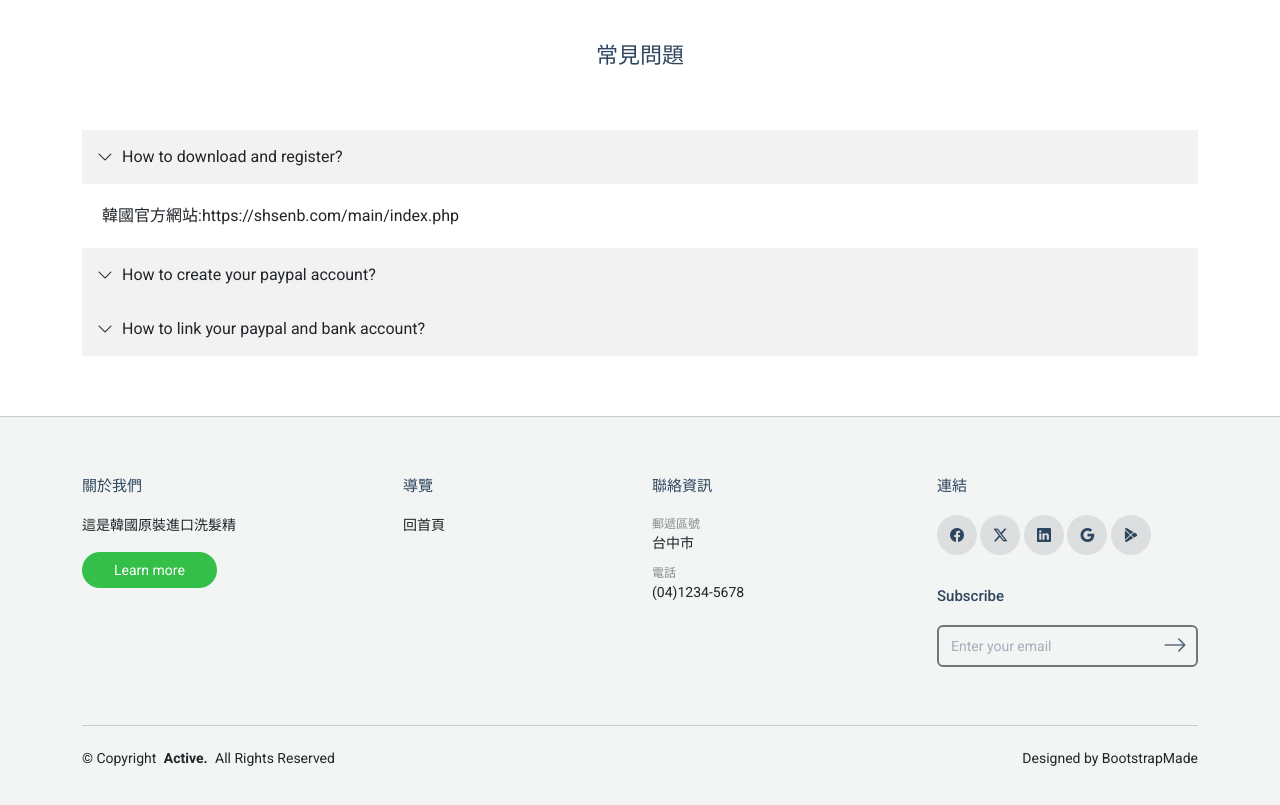
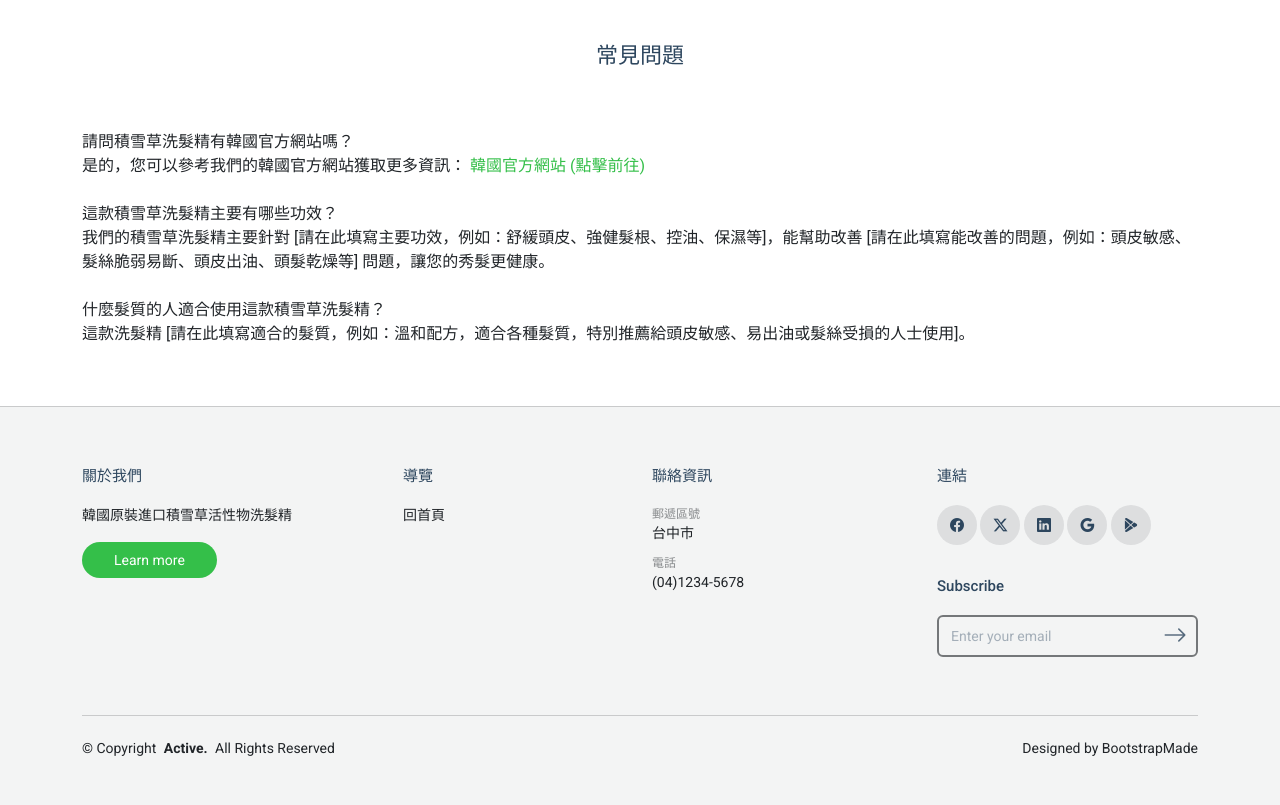
Before and after one commit to BudinMilk/beatrice-shampoo, a plain HTML site: page index.html in a window 1280 px wide. Shown: the part 3200-4005 px from the top of the page. Drawn offline with Linux system fonts and the light colour scheme.

Commit message:
4 commit

```diff
--- a/index.html
+++ b/index.html
@@ -404,52 +404,15 @@
           <div class="col-12">
             <div class="custom-accordion" id="accordion-faq">
               <div class="accordion-item">
-                <h2 class="mb-0">
-                  <button class="btn btn-link" type="button" data-bs-toggle="collapse" data-bs-target="#collapse-faq-1">
-                    How to download and register?
-                  </button>
-                </h2>
-
-                <div id="collapse-faq-1" class="collapse show" aria-labelledby="headingOne" data-parent="#accordion-faq">
-                  <div class="accordion-body">
-                    韓國官方網站:https://shsenb.com/main/index.php
-                  </div>
-                </div>
+                請問積雪草洗髮精有韓國官方網站嗎？<br>
+                是的，您可以參考我們的韓國官方網站獲取更多資訊：
+                <a href="https://shsenb.com/main/index.php" target="_blank" rel="noopener noreferrer">韓國官方網站 (點擊前往)</a>
+                <br><br>這款積雪草洗髮精主要有哪些功效？<br>
+                我們的積雪草洗髮精主要針對 [請在此填寫主要功效，例如：舒緩頭皮、強健髮根、控油、保濕等]，能幫助改善 [請在此填寫能改善的問題，例如：頭皮敏感、髮絲脆弱易斷、頭皮出油、頭髮乾燥等] 問題，讓您的秀髮更健康。
+                <br><br>什麼髮質的人適合使用這款積雪草洗髮精？<br>
+                這款洗髮精 [請在此填寫適合的髮質，例如：溫和配方，適合各種髮質，特別推薦給頭皮敏感、易出油或髮絲受損的人士使用]。
               </div>
               <!-- .accordion-item -->
-
-              <div class="accordion-item">
-                <h2 class="mb-0">
-                  <button class="btn btn-link collapsed" type="button" data-bs-toggle="collapse" data-bs-target="#collapse-faq-2" "="">
-                How to create your paypal account?
-              </button>
-            </h2>
-            <div id=" collapse-faq-2" class="collapse" aria-labelledby="headingTwo" data-parent="#accordion-faq">
-                    <div class="accordion-body">
-                      A small river named Duden flows by their place and supplies it
-                      with the necessary regelialia. It is a paradisematic country, in
-                      which roasted parts of sentences fly into your mouth.
-                    </div>
-              </div>
-            </div>
-            <!-- .accordion-item -->
-
-            <div class="accordion-item">
-              <h2 class="mb-0">
-                <button class="btn btn-link collapsed" type="button" data-bs-toggle="collapse" data-bs-target="#collapse-faq-3">
-                  How to link your paypal and bank account?
-                </button>
-              </h2>
-
-              <div id="collapse-faq-3" class="collapse" aria-labelledby="headingThree" data-parent="#accordion-faq">
-                <div class="accordion-body">
-                  When she reached the first hills of the Italic Mountains, she
-                  had a last view back on the skyline of her hometown
-                  Bookmarksgrove, the headline of Alphabet Village and the subline
-                  of her own road, the Line Lane. Pityful a rethoric question ran
-                  over her cheek, then she continued her way.
-                </div>
-              </div>
             </div>
             <!-- .accordion-item -->
 
@@ -468,7 +431,7 @@
           <div class="widget">
             <h3 class="widget-heading">關於我們</h3>
             <p class="mb-4">
-              這是韓國原裝進口洗髮精
+              韓國原裝進口積雪草活性物洗髮精
             </p>
             <p class="mb-0">
               <a href="#" class="btn-learn-more">Learn more</a>
```
